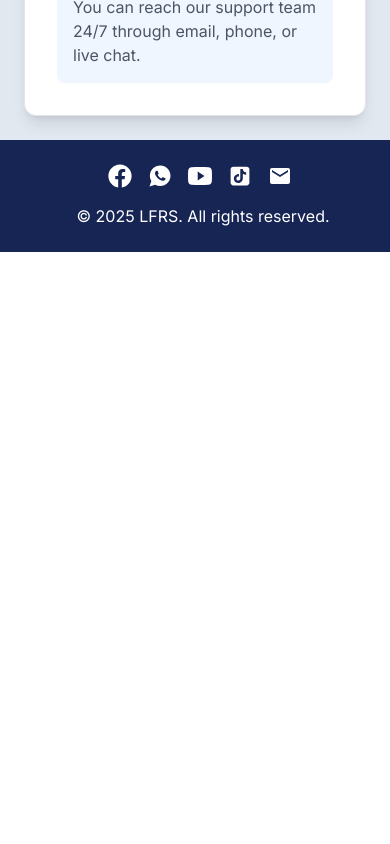
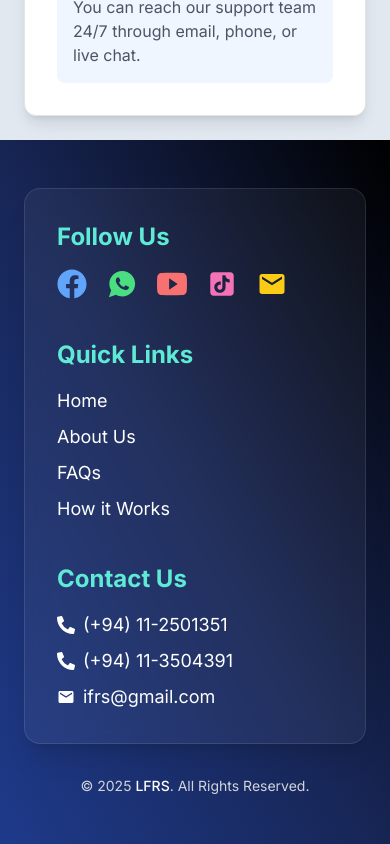
Before and after one commit to VenuraDenethpriya/LFRS, a React (Vite) app in the folder Frontend/: page / in a window 390 px wide. Shown: the part 3212-4056 px from the top of the page. Before the commit the page ends 3464 px from the top, so only its background shows below. Built offline with nearby package versions, Linux system fonts and the light colour scheme; no server answers; what @react-pdf/renderer would draw is missing.

Commit message:
Updated and styled the footer component

```diff
--- a/Frontend/src/Footer.jsx
+++ b/Frontend/src/Footer.jsx
@@ -1,24 +1,51 @@
-import { FaFacebook } from "react-icons/fa";
-import { IoLogoWhatsapp } from "react-icons/io";
-import { IoLogoYoutube } from "react-icons/io";
+import { FaFacebook, FaPhoneAlt } from "react-icons/fa";
+import { IoLogoWhatsapp, IoLogoYoutube } from "react-icons/io";
 import { AiFillTikTok } from "react-icons/ai";
 import { MdEmail } from "react-icons/md";
+
 function Footer() {
   return (
-        <footer id="footer" className="flex bg-blue-950 text-white px-12 py-6 justify-center">
+    <footer className="px-6 py-12 text-white bg-gradient-to-tr from-blue-900 via-blue-950 to-black">
+      <div className="grid grid-cols-1 gap-10 p-8 mx-auto border shadow-xl max-w-7xl md:grid-cols-3 bg-white/5 backdrop-blur-md rounded-2xl border-white/10">
+
+        {/* Social Media */}
         <div>
-                <div className="flex gap-4 pl-12 pb-4 text-2xl">
-
-                    <a className="hover:text-teal-100" href=""><FaFacebook /></a>
-                    <a className="hover:text-teal-100" href=""><IoLogoWhatsapp /></a>
-                    <a className="hover:text-teal-100" href=""><IoLogoYoutube /></a>
-                    <a className="hover:text-teal-100" href=""><AiFillTikTok/></a>
-                    <a className="hover:text-teal-100" href=""><MdEmail/></a>
+          <h3 className="mb-4 text-2xl font-bold text-teal-300">Follow Us</h3>
+          <div className="flex gap-5 text-3xl">
+            <a href="#" className="text-blue-400 transition-transform hover:scale-125"><FaFacebook /></a>
+            <a href="#" className="text-green-400 transition-transform hover:scale-125"><IoLogoWhatsapp /></a>
+            <a href="#" className="text-red-400 transition-transform hover:scale-125"><IoLogoYoutube /></a>
+            <a href="#" className="text-pink-400 transition-transform hover:scale-125"><AiFillTikTok /></a>
+            <a href="mailto:ifrs@gmail.com" className="text-yellow-400 transition-transform hover:scale-125"><MdEmail /></a>
+          </div>
         </div>
 
-                <div className="pl-4">
-                    &copy; 2025 LFRS. All rights reserved.
+        {/* Quick Links */}
+        <div>
+          <h3 className="mb-4 text-2xl font-bold text-teal-300">Quick Links</h3>
+          <ul className="space-y-2 text-lg">
+            <li><a href="#hero" className="transition hover:text-white hover:underline">Home</a></li>
+            <li><a href="#aboutUs" className="transition hover:text-white hover:underline">About Us</a></li>
+            <li><a href="#faq" className="transition hover:text-white hover:underline">FAQs</a></li>
+            <li><a href="#howItWorks" className="transition hover:text-white hover:underline">How it Works</a></li>
+
+          </ul>
         </div>
+
+        {/* Contact Info */}
+        <div>
+          <h3 className="mb-4 text-2xl font-bold text-teal-300">Contact Us</h3>
+          <ul className="space-y-2 text-lg">
+            <li className="flex items-center gap-2"><FaPhoneAlt /> (+94) 11-2501351</li>
+            <li className="flex items-center gap-2"><FaPhoneAlt /> (+94) 11-3504391</li>
+            <li className="flex items-center gap-2"><MdEmail /> ifrs@gmail.com</li>
+          </ul>
+        </div>
+      </div>
+
+      {/* Copyright */}
+      <div className="mt-8 text-sm text-center text-gray-300">
+        &copy; 2025 <span className="font-medium text-white">LFRS</span>. All Rights Reserved.
       </div>
     </footer>
   );
--- a/Frontend/src/Navigation.jsx
+++ b/Frontend/src/Navigation.jsx
@@ -18,22 +18,22 @@ function Navigation() {
     };
 
     return (
-        <nav className="sticky top-0 z-50 bg-blue-950/80 backdrop-blur-md px-6 py-4 shadow-md">
-            <div className="max-w-7xl mx-auto flex items-center justify-between">
+        <nav className="sticky top-0 z-50 px-6 py-4 shadow-md bg-blue-950/80 backdrop-blur-md">
+            <div className="flex items-center justify-between mx-auto max-w-7xl">
 
                 {/* Logo or Title */}
-                <Link to="/" className="text-white text-2xl font-bold tracking-wide hover:text-slate-300 transition">LFRS</Link>
+                <Link to="/" className="text-2xl font-bold tracking-wide text-white transition hover:text-slate-300">LFRS</Link>
 
                 {/* Desktop Menu */}
-                <ul className="hidden md:flex space-x-8 items-center text-white font-medium">
-                    <li><Link to="/" className="hover:text-slate-300 transition">Home</Link></li>
-                    <li><Link to="/reports" className="hover:text-slate-300 transition">Reports</Link></li>
-                    <li><button onClick={() => handleScrollTo('aboutUs')} className="hover:text-slate-300 transition">About</button></li>
-                    <li><button onClick={() => handleScrollTo('footer')} className="hover:text-slate-300 transition">Contact</button></li>
+                <ul className="items-center hidden space-x-8 font-medium text-white md:flex">
+                    <li><Link to="/" className="transition hover:text-slate-300">Home</Link></li>
+                    <li><Link to="/reports" className="transition hover:text-slate-300">Reports</Link></li>
+                    <li><button onClick={() => handleScrollTo('aboutUs')} className="transition hover:text-slate-300">About</button></li>
+                    <li><button onClick={() => handleScrollTo('footer')} className="transition hover:text-slate-300">Contact</button></li>
                 </ul>
 
                 {/* Auth Buttons */}
-                <div className="hidden md:flex items-center gap-4">
+                <div className="items-center hidden gap-4 md:flex">
                     <SignedIn>
                         <UserButton afterSignOutUrl="/" />
                     </SignedIn>
@@ -44,27 +44,27 @@ function Navigation() {
                 </div>
 
                 {/* Mobile Menu Icon */}
-                <div className="md:hidden text-white" onClick={toggleMenu}>
+                <div className="text-white md:hidden" onClick={toggleMenu}>
                     {isOpen ? <X size={26} /> : <Menu size={26} />}
                 </div>
             </div>
 
             {/* Mobile Dropdown Menu */}
             {isOpen && (
-                <div className="md:hidden mt-3 rounded-xl bg-blue-900/90 shadow-lg px-6 py-4 space-y-4 text-white font-medium backdrop-blur-sm">
+                <div className="px-6 py-4 mt-3 space-y-4 font-medium text-white shadow-lg md:hidden rounded-xl bg-blue-900/90 backdrop-blur-sm">
                     <ul className="space-y-3">
-                        <li><Link to="/" onClick={toggleMenu} className="block hover:text-slate-300 transition">Home</Link></li>
-                        <li><Link to="/reports" onClick={toggleMenu} className="block hover:text-slate-300 transition">Reports</Link></li>
-                        <li><button onClick={() => handleScrollTo('aboutUs')} className="block w-full text-left hover:text-slate-300 transition">About</button></li>
-                        <li><button onClick={() => handleScrollTo('footer')} className="block w-full text-left hover:text-slate-300 transition">Contact</button></li>
+                        <li><Link to="/" onClick={toggleMenu} className="block transition hover:text-slate-300">Home</Link></li>
+                        <li><Link to="/reports" onClick={toggleMenu} className="block transition hover:text-slate-300">Reports</Link></li>
+                        <li><button onClick={() => handleScrollTo('aboutUs')} className="block w-full text-left transition hover:text-slate-300">About</button></li>
+                        <li><button onClick={() => handleScrollTo('footer')} className="block w-full text-left transition hover:text-slate-300">Contact</button></li>
                     </ul>
 
-                    <div className="border-t border-slate-600 pt-4 flex flex-col gap-2">
+                    <div className="flex flex-col gap-2 pt-4 border-t border-slate-600">
                         <SignedIn>
                             <UserButton afterSignOutUrl="/" />
                         </SignedIn>
                         <SignedOut>
-                            <Link to="/signin"><Button variant="link" className="text-white w-full">Signin</Button></Link>
+                            <Link to="/signin"><Button variant="link" className="w-full text-white">Signin</Button></Link>
                             <Link to="/signup"><Button variant="outline" className="w-ful">Signup</Button></Link>
                         </SignedOut>
                     </div>
--- a/Frontend/src/Questions.jsx
+++ b/Frontend/src/Questions.jsx
@@ -17,28 +17,28 @@ const faqItems = [
 
 export default function Questions() {
   return (
-    <div className="min-h-fit bg-slate-200 p-6 flex items-center justify-center">
-      <Card className="w-full  mx-auto shadow-lg hover:shadow-xl transition-shadow duration-300">
-        <CardHeader className="text-center space-y-2">
-          <CardTitle className="hidden sm:text-4xl font-bold text-blue-600">FAQs</CardTitle>
-          <p className="hidden sm:text-blue-600 text-xl">we are here to answer all your questions</p>
+    <div id="faq" className="flex items-center justify-center p-6 min-h-fit bg-slate-200">
+      <Card className="w-full mx-auto transition-shadow duration-300 shadow-lg hover:shadow-xl">
+        <CardHeader className="space-y-2 text-center">
+          <CardTitle className="hidden font-bold text-blue-600 sm:text-4xl">FAQs</CardTitle>
+          <p className="hidden text-xl sm:text-blue-600">we are here to answer all your questions</p>
         </CardHeader>
         <CardContent className="flex flex-col items-center p-8">
-          <div className="grid sm:grid-cols-2 grid-cols-1">
+          <div className="grid grid-cols-1 sm:grid-cols-2">
             <div>
               <div className="w-64 h-64 mb-8">
                 <img
                   src="https://hebbkx1anhila5yf.public.blob.vercel-storage.com/Screenshot%20(20)-J3J7ww6SIVq0u8ypPCWGphITafZaOm.png"
                   alt="FAQ Illustration"
-                  className="block w-full h-full object-contain"
+                  className="block object-contain w-full h-full"
                 />
               </div>
             </div>
             <div>
-              <div className="grid gap-4 w-full max-w-2xl">
+              <div className="grid w-full max-w-2xl gap-4">
                 {faqItems.map((item, index) => (
-                  <div key={index} className="p-4 rounded-lg bg-blue-50 hover:bg-blue-100 transition-colors duration-300">
-                    <h3 className="font-semibold text-blue-600 mb-2">{item.question}</h3>
+                  <div key={index} className="p-4 transition-colors duration-300 rounded-lg bg-blue-50 hover:bg-blue-100">
+                    <h3 className="mb-2 font-semibold text-blue-600">{item.question}</h3>
                     <p className="text-gray-600">{item.answer}</p>
                   </div>
                 ))}
--- a/Frontend/src/index.css
+++ b/Frontend/src/index.css
@@ -8,6 +8,8 @@
 
 body{
   font-family: 'Inter', sans-serif;
+    scroll-behavior: smooth;
+
 }
 
 .messagePosition {
```
Also changed, not shown: Frontend/src/Hero.jsx (+6 -6 lines), Frontend/src/SubSection.jsx (+15 -15 lines). Lines whose indentation alone changed are shown as unchanged.
